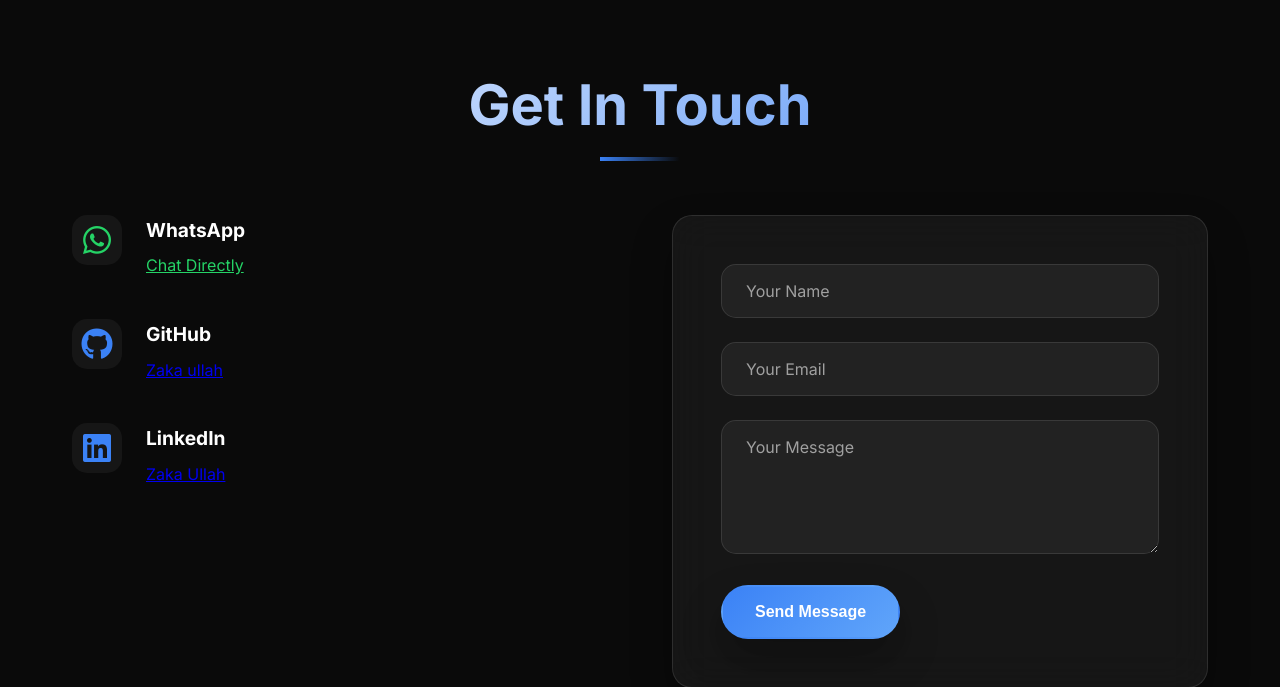
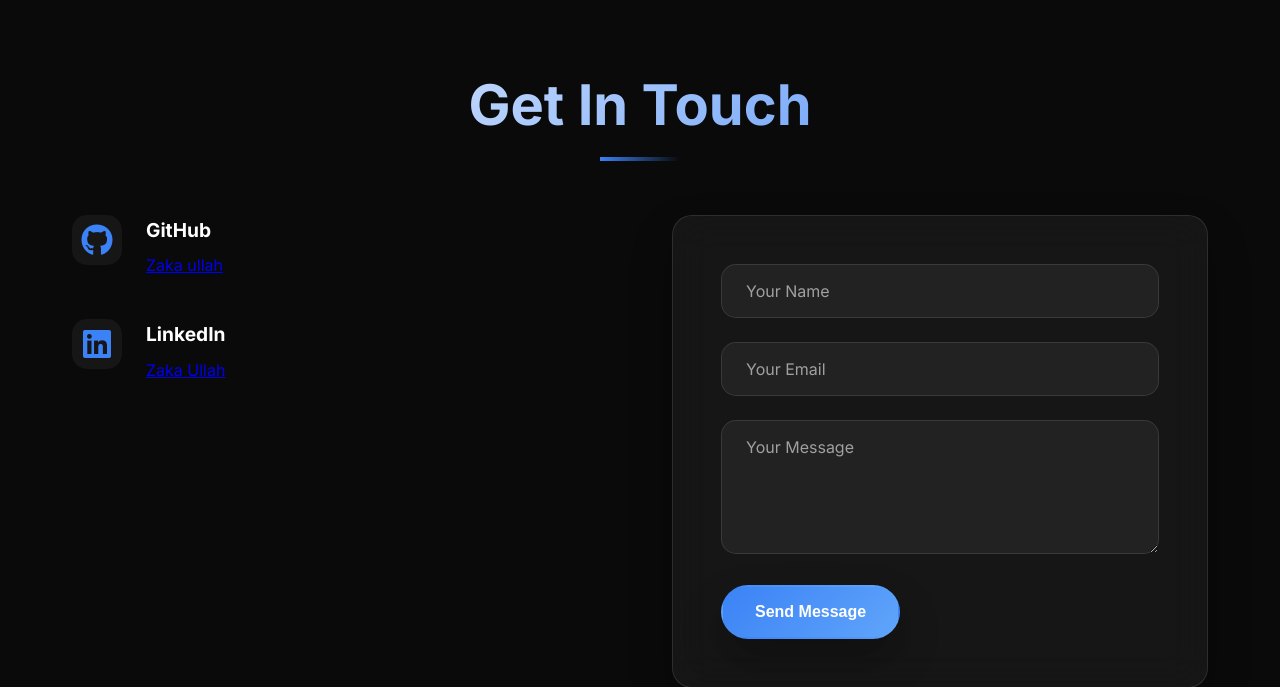
Before and after one commit to amazaikhan6677-del/Zaka-Ullah-Portfolio, a Flask app: page / in a window 1280 px wide. Shown: the part 3200-3887 px from the top of the page. Run offline with Flask 3, Linux system fonts and the light colour scheme.

Commit message:
Update index.html

```diff
--- a/portfolio/templates/index.html
+++ b/portfolio/templates/index.html
@@ -88,11 +88,7 @@
                             class="btn btn-resume">
                             Download
                         </a>
-                        <a href="https://wa.me/923441556864?text=Hi%20Zaka!%20I%20saw%20your%20portfolio%20and%20would%20like%20to%20discuss%20a%20project."
-                           target="_blank"
-                           class="btn btn-whatsapp">
-                            <i class="fab fa-whatsapp"></i> Chat on WhatsApp
-                        </a>
+
                     </div>
                 </div>
             </div>
@@ -187,19 +183,7 @@
             <h2 class="section-title">Get In Touch</h2>
             <div class="contact-content">
                 <div class="contact-info">
-                    <!-- ✅ WhatsApp contact item -->
-                    <div class="contact-item">
-                        <i class="fab fa-whatsapp" style="color: #25d366;"></i>
-                        <div>
-                            <h3>WhatsApp</h3>
-                            <p>
-                                <a href="https://wa.me/923001234567?text=Hi%20Zaka!%20I%20saw%20your%20portfolio."
-                                   target="_blank" style="color: #25d366;">
-                                    Chat Directly
-                                </a>
-                            </p>
-                        </div>
-                    </div>
+
                     <div class="contact-item">
                         <i class="fab fa-github"></i>
                         <div>
```
